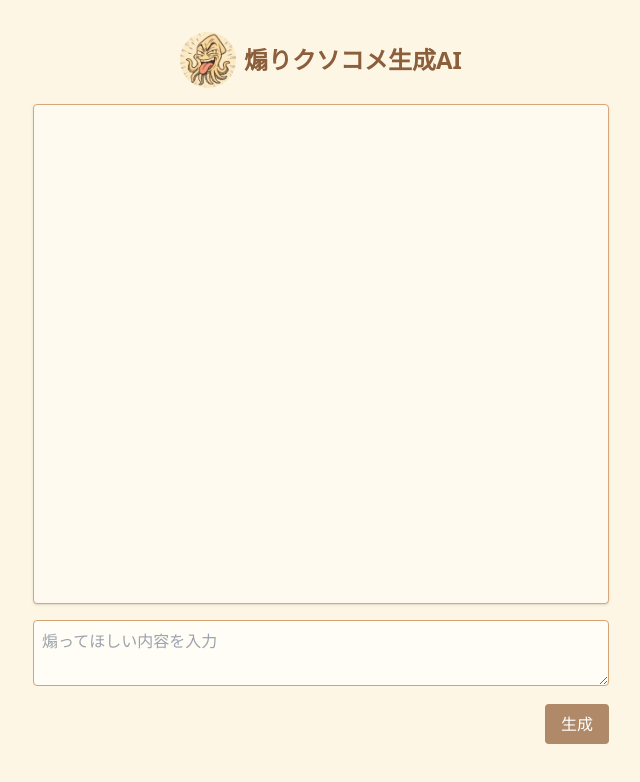
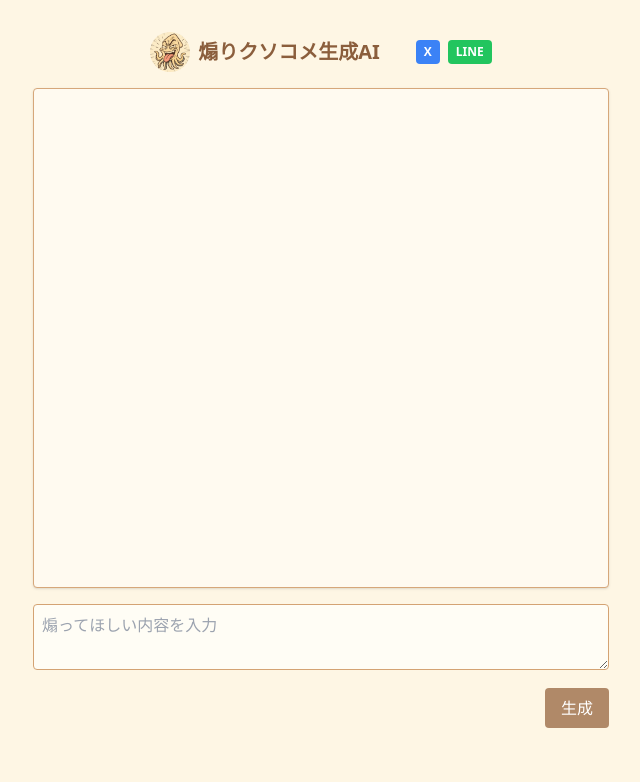
Before and after one commit to yanoyuto/kuso-comment-ai, a Next.js app: page / in a window 1280 px wide. Shown: the top 782 px of the page, without its empty margins (319-959 px from the left). Built offline with nearby package versions, Linux system fonts and the light colour scheme.

Commit message:
シェアボタン追加

```diff
--- a/pages/index.js
+++ b/pages/index.js
@@ -5,6 +5,13 @@ export default function Home() {
   const [input, setInput] = useState("");
   const [chatLog, setChatLog] = useState([]);
   const [responseCount, setResponseCount] = useState(0);
+
+  const shareUrl = encodeURIComponent(typeof window !== 'undefined' ? window.location.href : '')
+  const message = encodeURIComponent('煽りクソコメ生成AIでイラッとするコメントを生成してみた。')
+  const hashtags = encodeURIComponent('煽りクソコメ,AI,おもしろWeb')
+
+  const twitterUrl = `https://twitter.com/intent/tweet?url=${shareUrl}&text=${message}&hashtags=${hashtags}`
+  const lineUrl = `https://social-plugins.line.me/lineit/share?url=${shareUrl}`
 
   const handleSubmit = async () => {
     if (!input.trim()) return;
@@ -32,10 +39,33 @@ export default function Home() {
   return (
     <>
       <div className="min-h-screen bg-[#fef6e4] font-sans flex flex-col items-center py-8 text-[#5b3a29]">
-        <h1 className="text-2xl font-bold text-[#8b5e3c] mb-4 flex items-center space-x-2">
-          <img src="/ai-icon.png" alt="キャラ" className="w-14 h-14 rounded-full" />
-          <span>煽りクソコメ生成AI</span>
-        </h1>
+
+        {/* タイトル + シェアボタン（横並び） */}
+        <div className="text-xl font-semibold text-[#8b5e3c] mb-4 flex items-center justify-between center max-w-xl">
+          <div className="flex items-center space-x-2">
+            <img src="/ai-icon.png" alt="キャラ" className="w-10 h-10 rounded-full" />
+            <span>煽りクソコメ生成AI</span>
+          </div>
+
+          <div className="flex space-x-2 ml-9">
+            <a
+              href={twitterUrl}
+              target="_blank"
+              rel="noopener noreferrer"
+              className="text-xs bg-blue-500 text-white px-2 py-1 rounded hover:bg-blue-600"
+            >
+              X
+            </a>
+            <a
+              href={lineUrl}
+              target="_blank"
+              rel="noopener noreferrer"
+              className="text-xs bg-green-500 text-white px-2 py-1 rounded hover:bg-green-600"
+            >
+              LINE
+            </a>
+          </div>
+        </div>
 
         {/* チャット画面 */}
         <div className="w-full max-w-xl bg-[#fffaf0] rounded shadow p-4 space-y-3 overflow-y-auto h-[500px] border border-[#d6a77a]">
@@ -92,7 +122,7 @@ export default function Home() {
           )}
         </div>
 
-        {/* 入力欄と送信UI */}
+        {/* 入力欄 */}
         <div className="w-full max-w-xl mt-4 space-y-3">
           <textarea
             value={input}
@@ -112,7 +142,7 @@ export default function Home() {
         </div>
       </div>
 
-      {/* ページ最下部の AdSense スクリプト（クローラ用） */}
+      {/* AdSense Script */}
       <Script
         strategy="afterInteractive"
         async
@@ -121,4 +151,5 @@ export default function Home() {
       />
     </>
   )
+
 }
```
